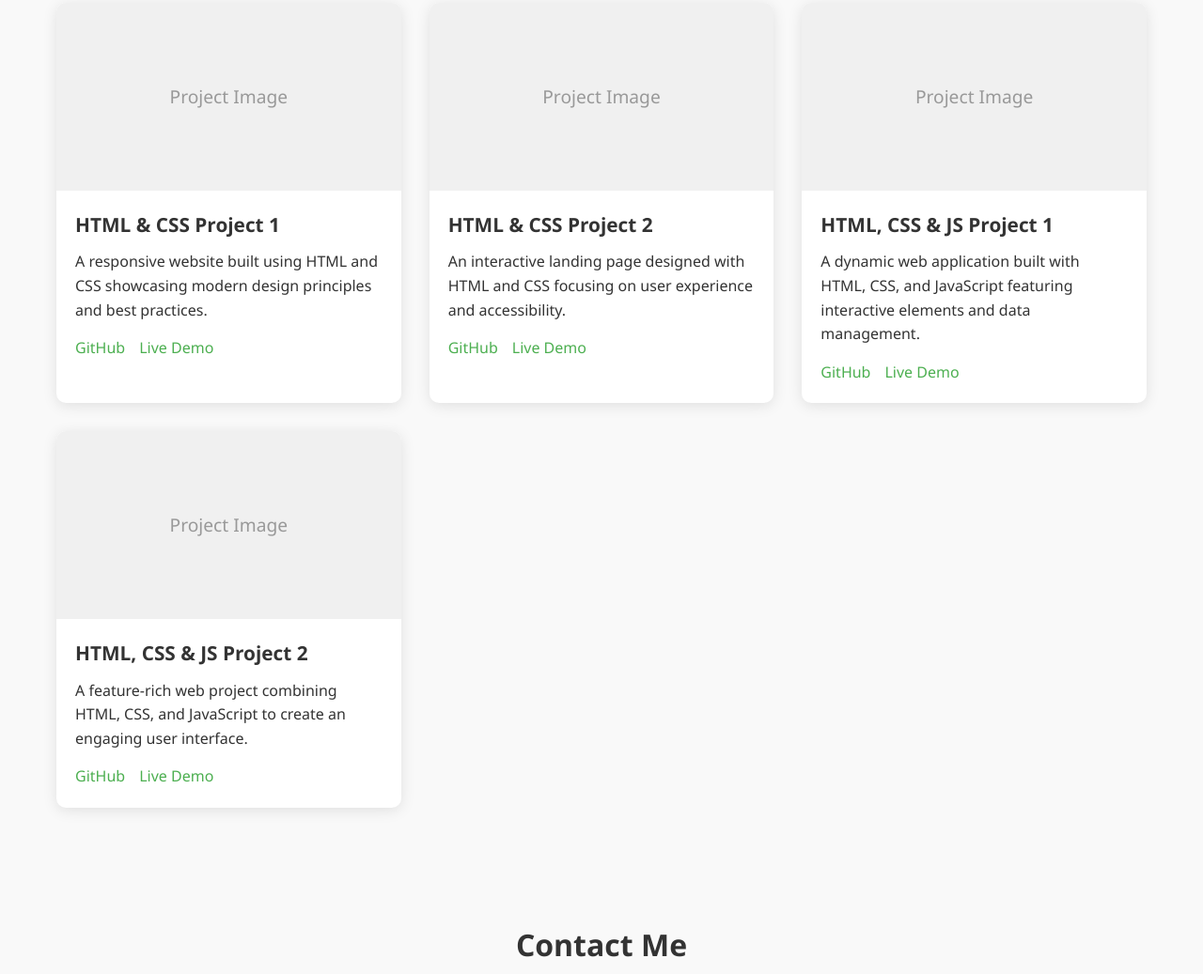
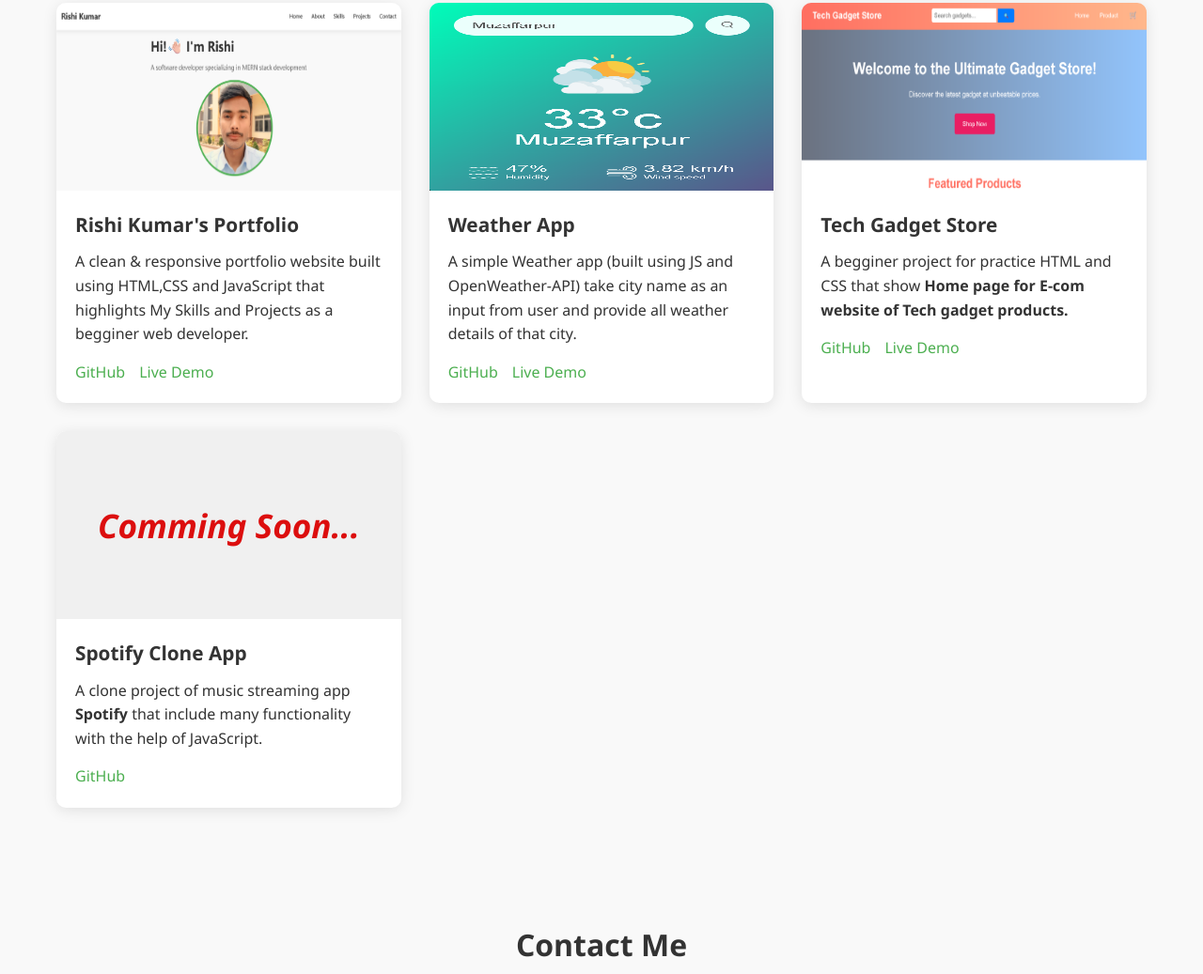
Before and after one commit to Rishikr30/Rishi-Portfolio, a plain HTML site: page index.html in a window 1280 px wide. Shown: the part 1769-2806 px from the top of the page at 94% size. Drawn offline with Linux system fonts and the light colour scheme.

Commit message:
modify projects section

```diff
--- a/index.html
+++ b/index.html
@@ -16,11 +16,11 @@
                 <a href="#home" class="logo">Rishi Kumar</a>
                 <div class="menu-toggle" id="menuToggle">☰</div>
                 <ul class="nav-links" id="navLinks">
-                    <li><a  href="#home">Home</a></li>
-                    <li><a  href="#about">About</a></li>
-                    <li><a  href="#skills">Skills</a></li>
-                    <li><a  href="#projects">Projects</a></li>
-                    <li><a  href="#contact">Contact</a></li>
+                    <li><a href="#home">Home</a></li>
+                    <li><a href="#about">About</a></li>
+                    <li><a href="#skills">Skills</a></li>
+                    <li><a href="#projects">Projects</a></li>
+                    <li><a href="#contact">Contact</a></li>
                 </ul>
             </nav>
         </div>
@@ -38,7 +38,6 @@
                     <img class="Image" src="img/rishi_logo.jpg" alt="Profile image">
                 </div>
             </div>
-
         </div>
     </section>
 
@@ -105,60 +104,55 @@
             <div class="projects-container">
                 <div class="project-card">
                     <div class="project-image">
-                        <p>Project Image</p>
+                        <img src="img/portfolio-project.png" class="project-image" alt="Portfolio Project">
                     </div>
                     <div class="project-info">
-                        <h3>HTML & CSS Project 1</h3>
-                        <p>A responsive website built using HTML and CSS showcasing modern design principles and best
-                            practices.</p>
+                        <h3>Rishi Kumar's Portfolio</h3>
+                        <p>A clean & responsive portfolio website built using HTML,CSS and JavaScript that highlights My Skills and Projects as a begginer web developer.</p>
                         <div class="project-links">
-                            <a href="#" target="_blank">GitHub</a>
-                            <a href="#" target="_blank">Live Demo</a>
+                            <a href="https://github.com/Rishikr30/Rishi-Portfolio" target="_blank">GitHub</a>
+                            <a href="https://rishikr30.github.io/Rishi-Portfolio/" target="_blank">Live Demo</a>
                         </div>
                     </div>
                 </div>
 
                 <div class="project-card">
                     <div class="project-image">
-                        <p>Project Image</p>
+                        <img src="img/weather-project.png" class="project-image" alt="weather project">
                     </div>
                     <div class="project-info">
-                        <h3>HTML & CSS Project 2</h3>
-                        <p>An interactive landing page designed with HTML and CSS focusing on user experience and
-                            accessibility.</p>
+                        <h3>Weather App</h3>
+                        <p>A simple Weather app (built using JS and OpenWeather-API) take city name as an input from user and provide all weather details of that city.</p>
                         <div class="project-links">
-                            <a href="#" target="_blank">GitHub</a>
-                            <a href="#" target="_blank">Live Demo</a>
+                            <a href="https://github.com/Rishikr30/weather-app" target="_blank">GitHub</a>
+                            <a href="https://weather-rishi.netlify.app/" target="_blank">Live Demo</a>
                         </div>
                     </div>
                 </div>
 
                 <div class="project-card">
                     <div class="project-image">
-                        <p>Project Image</p>
+                        <img src="img/gadget-project.png" class="project-image" alt="gadget project">
                     </div>
                     <div class="project-info">
-                        <h3>HTML, CSS & JS Project 1</h3>
-                        <p>A dynamic web application built with HTML, CSS, and JavaScript featuring interactive elements
-                            and data management.</p>
+                        <h3>Tech Gadget Store</h3>
+                        <p>A begginer project for practice HTML and CSS that show <strong>Home page for E-com website of Tech gadget products.</strong></p>
                         <div class="project-links">
-                            <a href="#" target="_blank">GitHub</a>
-                            <a href="#" target="_blank">Live Demo</a>
+                            <a href="https://github.com/Rishikr30/Gadget-Store" target="_blank">GitHub</a>
+                            <a href="https://rishikr30.github.io/Gadget-Store/" target="_blank">Live Demo</a>
                         </div>
                     </div>
                 </div>
 
                 <div class="project-card">
                     <div class="project-image">
-                        <p>Project Image</p>
+                        <p><strong>Comming Soon...</strong></p>
                     </div>
                     <div class="project-info">
-                        <h3>HTML, CSS & JS Project 2</h3>
-                        <p>A feature-rich web project combining HTML, CSS, and JavaScript to create an engaging user
-                            interface.</p>
+                        <h3>Spotify Clone App</h3>
+                        <p>A clone project of music streaming app <strong>Spotify</strong> that include many functionality with the help of JavaScript.</p>
                         <div class="project-links">
-                            <a href="#" target="_blank">GitHub</a>
-                            <a href="#" target="_blank">Live Demo</a>
+                            <a href="https://github.com/Rishikr30/spotify-clone" target="_blank">GitHub</a>
                         </div>
                     </div>
                 </div>
@@ -202,13 +196,16 @@
                 <a href="https://github.com/Rishikr30" class="social-link" target="_blank">GitHub</a>
                 <a href="https://x.com/RishiX30" class="social-link" target="_blank">X(Twitter)</a>
                 <a href="https://leetcode.com/u/Rishikr30/" class="social-link" target="_blank">LeetCode</a>
-                <a href="https://www.geeksforgeeks.org/user/rishikr30/" class="social-link" target="_blank">GeeksForGeeks</a>
+                <a href="https://www.geeksforgeeks.org/user/rishikr30/" class="social-link"
+                    target="_blank">GeeksForGeeks</a>
             </div>
             <div class="email-mob">
-                <a class="email-mob email" href="mailto:rishimail3012@gmail.com"><strong>E-mail: rishimail3012@gmail.com</strong></a>
+                <a class="email-mob email" href="mailto:rishimail3012@gmail.com"><strong>E-mail:
+                        rishimail3012@gmail.com</strong></a>
                 <a class="email-mob mob" href="tel:+918936099714"><strong>Mob.: +91-8936099714</strong></a>
             </div>
-            <p class="copyright">&copy; 2025 Rishi Kumar. All rights reserved. <strong>Made with ❤️ by Rishi !</strong></p>
+            <p class="copyright">&copy; 2025 Rishi Kumar. All rights reserved. <strong>Made with ❤️ by Rishi !</strong>
+            </p>
         </div>
     </footer>
     <script src="script.js"></script>
--- a/style.css
+++ b/style.css
@@ -121,6 +121,7 @@ header {
     color: #4CAF50;
 }
 
+
 /* Section Styles */
 section {
     padding: 60px 0;
@@ -199,6 +200,7 @@ section h2::after {
 
 .project-image {
     height: 200px;
+    width: 100%;
     background-color: #f0f0f0;
     display: flex;
     justify-content: center;
@@ -206,8 +208,9 @@ section h2::after {
 }
 
 .project-image p {
-    font-size: 1.2rem;
-    color: #999;
+    font-style: oblique;
+    font-size: 2.2rem;
+    color: #dc0e0e;
 }
 
 .project-info {
@@ -297,9 +300,9 @@ footer {
 
 .social-links {
     display: flex;
-    flex-wrap: wrap;
     justify-content: center;
     margin-bottom: 20px;
+    flex-wrap: wrap;
 }
 
 .social-link {
@@ -309,25 +312,14 @@ footer {
     font-size: 18px;
     text-decoration: none;
     font-weight: 650;
+
 }
-.social-link:hover{
+
+.social-link:hover {
     color: rgb(126, 192, 236);
 }
-.social-icon:hover {
-    background-color: #84e6d6;
-}
 
-.social-icon {
-    align-items: center;
-    height: 45px;
-    width: 45px;
-    /* border-radius: 50%; */
-    background-color: pink;
-}
-
-
-
-.email-mob{
+.email-mob {
 
     color: rgb(126, 192, 236);
     font-size: 15px;
@@ -338,17 +330,20 @@ footer {
     margin: 2px 15px;
     text-decoration: none;
 }
-.email:hover{
+
+.email:hover {
     color: red;
 }
-.mob:hover{
+
+.mob:hover {
     color: red;
 
 }
+
 .copyright {
     font-size: 0.9rem;
     color: #ccc;
-   margin-bottom: -10px 10px;
+    margin-bottom: -10px 10px;
 }
 
 /* Responsive Design */
```
Also changed, not shown: img/gadget-project.png (added), img/linkedin.svg (deleted), img/portfolio-project.png (added), img/weather-project.png (added), img/x.svg (deleted).
